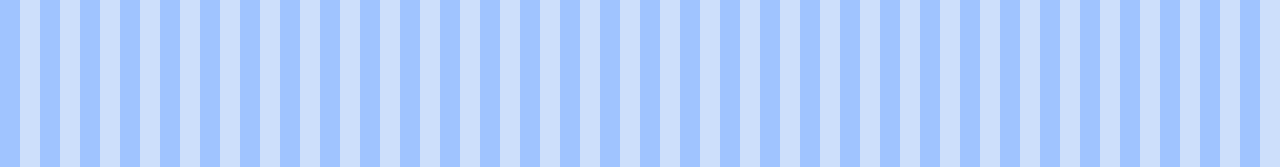
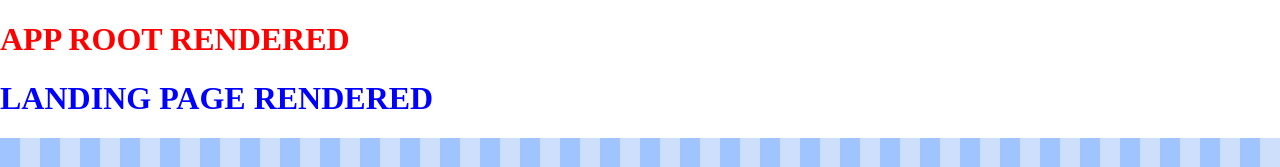
Before and after one commit to g34303/first-ng-project, an Angular app: page / in a window 1280 px wide. Shown: the top 167 px of the page. Built offline with nearby package versions, Linux system fonts and the light colour scheme.

Commit message:
debugging netlify with error codes

```diff
--- a/src/app/app.html
+++ b/src/app/app.html
@@ -1 +1,2 @@
+<h1 style="color: red">APP ROOT RENDERED</h1>
 <router-outlet />
--- a/src/app/app.ts
+++ b/src/app/app.ts
@@ -9,5 +9,8 @@ import { RouterOutlet } from '@angular/router';
   styleUrls: ['./app.css'],
 })
 export class AppComponent {
+  constructor() {
+    console.log('APP COMPONENT CONSTRUCTED');
+  }
   protected readonly title = signal('first-ng-project');
 }
--- a/src/app/landing-page/landing-page.component.html
+++ b/src/app/landing-page/landing-page.component.html
@@ -1,6 +1,4 @@
-<style>
-  @import url('https://fonts.googleapis.com/css2?family=Lexend:wght@100..900&display=swap');
-</style>
+<h1 style="color: blue">LANDING PAGE RENDERED</h1>
 <div class="login-wrapper stripes-vertical">
   @if (ls.loggedIn === false) { @if(ls.allModalsClosed()) {
   <div class="background-wrapper">
--- a/src/app/landing-page/landing-page.component.ts
+++ b/src/app/landing-page/landing-page.component.ts
@@ -9,7 +9,7 @@ import { RouterOutlet } from '@angular/router';
 @Component({
   selector: 'landing-page',
   standalone: true,
-  imports: [LoginButtonComponent, SignUpComponent, LoggedInPageComponent, RouterOutlet],
+  imports: [LoginButtonComponent, SignUpComponent],
   templateUrl: './landing-page.component.html',
   styleUrls: ['./landing-page.component.css'],
 })
--- a/src/main.ts
+++ b/src/main.ts
@@ -5,6 +5,8 @@ import { provideHttpClient } from '@angular/common/http';
 import { provideRouter } from '@angular/router';
 import { routes } from './app/app.routes';
 
+console.log('BOOTSTRAP START');
+
 bootstrapApplication(AppComponent, {
   providers: [provideHttpClient(), provideRouter(routes)],
 }).catch((err) => console.error(err));
--- a/src/styles.css
+++ b/src/styles.css
@@ -1,3 +1,5 @@
+@import url('https://fonts.googleapis.com/css2?family=Lexend:wght@100..900&display=swap');
+
 html,
 body {
   margin: 0 !important;
```
